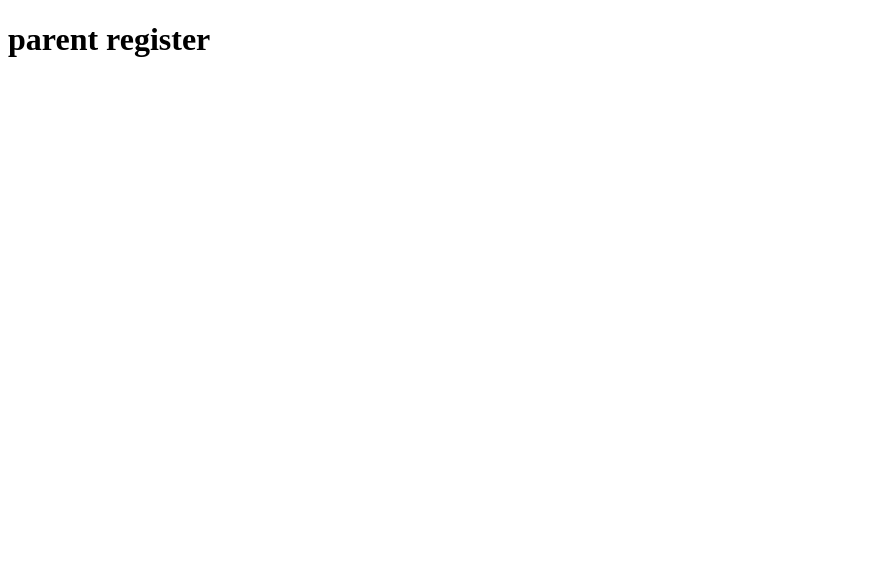
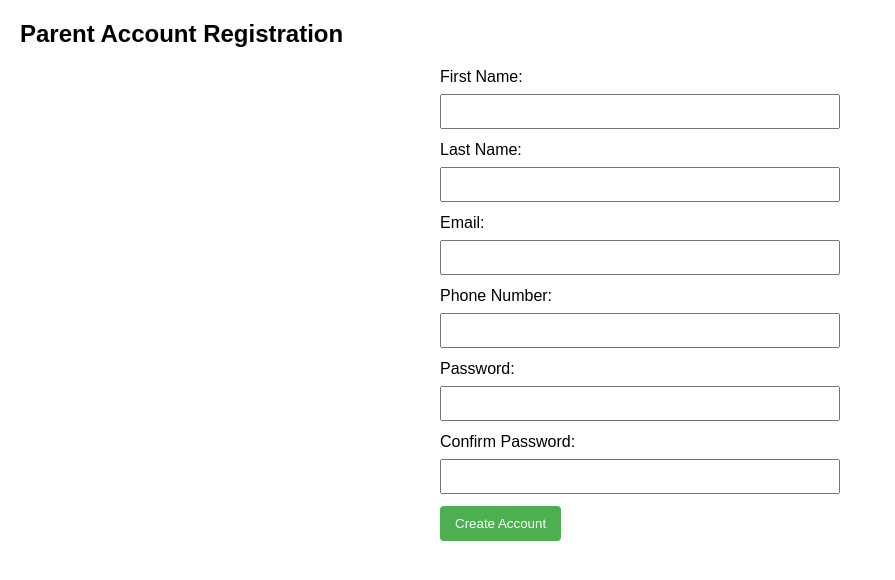
Before and after one commit to Covenant-Nethengwe/bus-registration, a plain HTML site: page pages/parentRegister.html in a window 1280 px wide. Shown: the whole page, without its empty margins (0-895 px from the left). Drawn offline with Linux system fonts and the light colour scheme.

Commit message:
adding parent registration page

```diff
--- a/css/parentRegistration.css
+++ b/css/parentRegistration.css
@@ -0,0 +1,34 @@
+body {
+            font-family: Arial, sans-serif;
+            margin: 20px;
+        }
+
+        form {
+            max-width: 400px;
+            margin: 0 auto;
+        }
+
+        label {
+            display: block;
+            margin-bottom: 8px;
+        }
+
+        input, select {
+            width: 100%;
+            padding: 8px;
+            margin-bottom: 12px;
+            box-sizing: border-box;
+        }
+
+        button {
+            background-color: #4CAF50;
+            color: white;
+            padding: 10px 15px;
+            border: none;
+            border-radius: 4px;
+            cursor: pointer;
+        }
+
+        button:hover {
+            background-color: #45a049;
+        }
--- a/pages/parentRegister.html
+++ b/pages/parentRegister.html
@@ -9,6 +9,28 @@
     <title>Bus Registration Service</title>
 </head>
 <body>
-    <h1>parent register</h1>
+    <h2>Parent Account Registration</h2>
+    <form>
+        <label for="firstName">First Name:</label>
+        <input type="text" id="firstName" name="firstName" required>
+
+        <label for="lastName">Last Name:</label>
+        <input type="text" id="lastName" name="lastName" required>
+
+        <label for="email">Email:</label>
+        <input type="email" id="email" name="email" required>
+
+        <label for="phone">Phone Number:</label>
+        <input type="tel" id="phone" name="phone" required>
+
+        <label for="password">Password:</label>
+        <input type="password" id="password" name="password" required>
+
+        <label for="confirmPassword">Confirm Password:</label>
+        <input type="password" id="confirmPassword" name="confirmPassword" required>
+
+        <button type="submit">Create Account</button>
+    </form>
+
 </body>
 </html>
```
